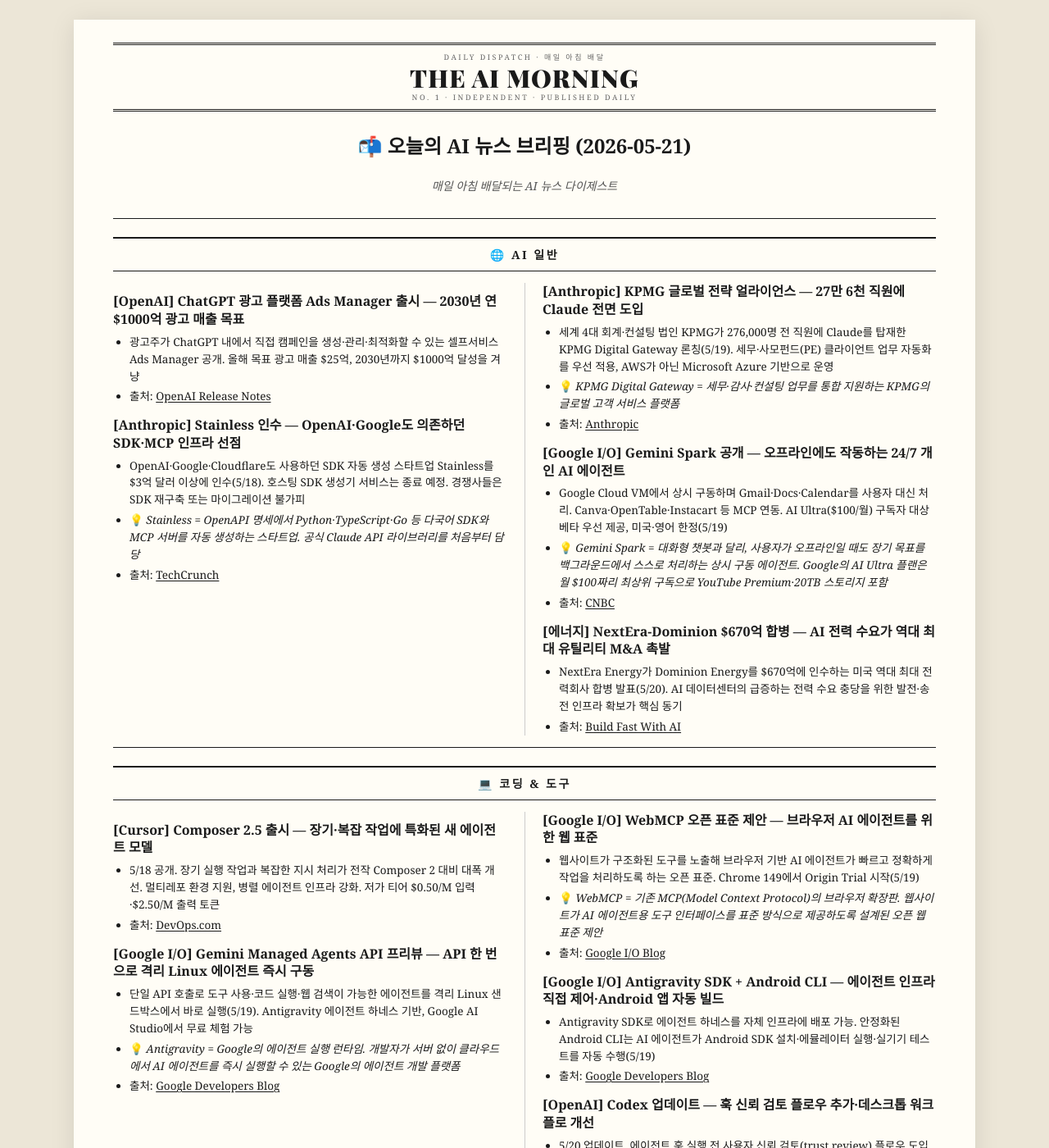
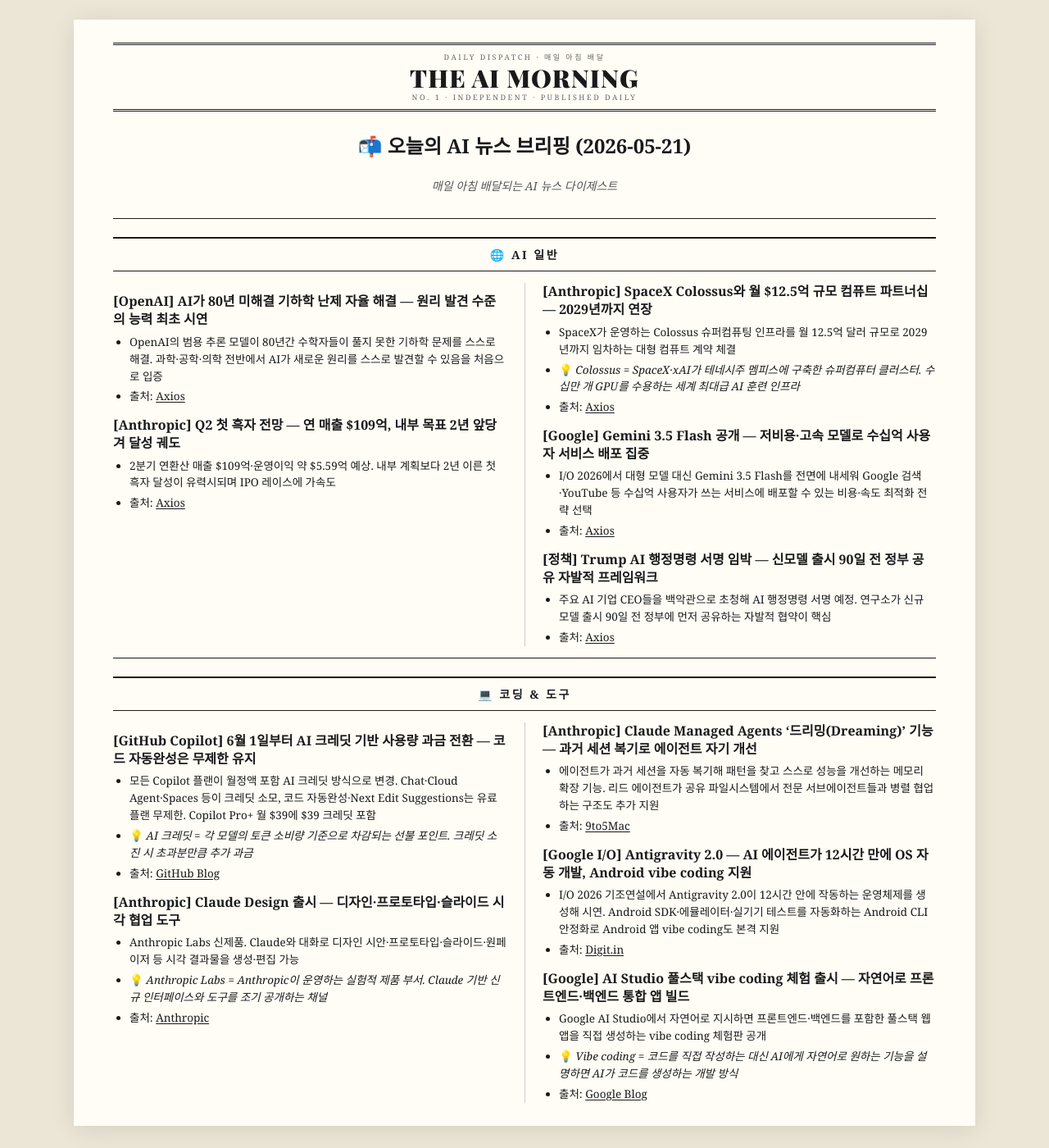
Before and after one commit to kimjans/daily-news, a Jekyll site: the page built from index.md, in a window 1280 px wide and 1400 px high. Shown: the whole window at 82% size. Built offline with Jekyll 4.4.1, drawn with Linux system fonts in a browser that asks for light colours; some of the changed text lies outside the part shown.

Commit message:
daily news: 2026-05-21

```diff
--- a/index.md
+++ b/index.md
@@ -11,52 +11,50 @@ title: The AI Morning
 
 ## 🌐 AI 일반
 
-### **[OpenAI]** ChatGPT 광고 플랫폼 Ads Manager 출시 — 2030년 연 $1000억 광고 매출 목표
-- 광고주가 ChatGPT 내에서 직접 캠페인을 생성·관리·최적화할 수 있는 셀프서비스 Ads Manager 공개. 올해 목표 광고 매출 $25억, 2030년까지 $1000억 달성을 겨냥
-- 출처: [OpenAI Release Notes](https://releasebot.io/updates/openai)
+### **[OpenAI]** AI가 80년 미해결 기하학 난제 자율 해결 — 원리 발견 수준의 능력 최초 시연
+- OpenAI의 범용 추론 모델이 80년간 수학자들이 풀지 못한 기하학 문제를 스스로 해결. 과학·공학·의학 전반에서 AI가 새로운 원리를 스스로 발견할 수 있음을 처음으로 입증
+- 출처: [Axios](https://www.axios.com/2026/05/21/ai-news-cycle-openai-anthropic-spacex)
 
-### **[Anthropic]** Stainless 인수 — OpenAI·Google도 의존하던 SDK·MCP 인프라 선점
-- OpenAI·Google·Cloudflare도 사용하던 SDK 자동 생성 스타트업 Stainless를 $3억 달러 이상에 인수(5/18). 호스팅 SDK 생성기 서비스는 종료 예정. 경쟁사들은 SDK 재구축 또는 마이그레이션 불가피
-- 💡 *Stainless = OpenAPI 명세에서 Python·TypeScript·Go 등 다국어 SDK와 MCP 서버를 자동 생성하는 스타트업. 공식 Claude API 라이브러리를 처음부터 담당*
-- 출처: [TechCrunch](https://techcrunch.com/2026/05/18/anthropic-has-acquired-the-dev-tools-startup-used-by-openai-google-and-cloudflare/)
+### **[Anthropic]** Q2 첫 흑자 전망 — 연 매출 $109억, 내부 목표 2년 앞당겨 달성 궤도
+- 2분기 연환산 매출 $109억·운영이익 약 $5.59억 예상. 내부 계획보다 2년 이른 첫 흑자 달성이 유력시되며 IPO 레이스에 가속도
+- 출처: [Axios](https://www.axios.com/2026/05/21/ai-news-cycle-openai-anthropic-spacex)
 
-### **[Anthropic]** KPMG 글로벌 전략 얼라이언스 — 27만 6천 직원에 Claude 전면 도입
-- 세계 4대 회계·컨설팅 법인 KPMG가 276,000명 전 직원에 Claude를 탑재한 KPMG Digital Gateway 론칭(5/19). 세무·사모펀드(PE) 클라이언트 업무 자동화를 우선 적용, AWS가 아닌 Microsoft Azure 기반으로 운영
-- 💡 *KPMG Digital Gateway = 세무·감사·컨설팅 업무를 통합 지원하는 KPMG의 글로벌 고객 서비스 플랫폼*
-- 출처: [Anthropic](https://www.anthropic.com/news/anthropic-kpmg)
+### **[Anthropic]** SpaceX Colossus와 월 $12.5억 규모 컴퓨트 파트너십 — 2029년까지 연장
+- SpaceX가 운영하는 Colossus 슈퍼컴퓨팅 인프라를 월 12.5억 달러 규모로 2029년까지 임차하는 대형 컴퓨트 계약 체결
+- 💡 *Colossus = SpaceX·xAI가 테네시주 멤피스에 구축한 슈퍼컴퓨터 클러스터. 수십만 개 GPU를 수용하는 세계 최대급 AI 훈련 인프라*
+- 출처: [Axios](https://www.axios.com/2026/05/21/ai-news-cycle-openai-anthropic-spacex)
 
-### **[Google I/O]** Gemini Spark 공개 — 오프라인에도 작동하는 24/7 개인 AI 에이전트
-- Google Cloud VM에서 상시 구동하며 Gmail·Docs·Calendar를 사용자 대신 처리. Canva·OpenTable·Instacart 등 MCP 연동. AI Ultra($100/월) 구독자 대상 베타 우선 제공, 미국·영어 한정(5/19)
-- 💡 *Gemini Spark = 대화형 챗봇과 달리, 사용자가 오프라인일 때도 장기 목표를 백그라운드에서 스스로 처리하는 상시 구동 에이전트. Google의 AI Ultra 플랜은 월 $100짜리 최상위 구독으로 YouTube Premium·20TB 스토리지 포함*
-- 출처: [CNBC](https://www.cnbc.com/2026/05/19/google-ai-ultra-gemini-spark-omni.html)
+### **[Google]** Gemini 3.5 Flash 공개 — 저비용·고속 모델로 수십억 사용자 서비스 배포 집중
+- I/O 2026에서 대형 모델 대신 Gemini 3.5 Flash를 전면에 내세워 Google 검색·YouTube 등 수십억 사용자가 쓰는 서비스에 배포할 수 있는 비용·속도 최적화 전략 선택
+- 출처: [Axios](https://www.axios.com/2026/05/21/google-ai-anthropic-openai-war)
 
-### **[에너지]** NextEra-Dominion $670억 합병 — AI 전력 수요가 역대 최대 유틸리티 M&A 촉발
-- NextEra Energy가 Dominion Energy를 $670억에 인수하는 미국 역대 최대 전력회사 합병 발표(5/20). AI 데이터센터의 급증하는 전력 수요 충당을 위한 발전·송전 인프라 확보가 핵심 동기
-- 출처: [Build Fast With AI](https://www.buildfastwithai.com/blogs/ai-news-today-may-20-2026)
+### **[정책]** Trump AI 행정명령 서명 임박 — 신모델 출시 90일 전 정부 공유 자발적 프레임워크
+- 주요 AI 기업 CEO들을 백악관으로 초청해 AI 행정명령 서명 예정. 연구소가 신규 모델 출시 90일 전 정부에 먼저 공유하는 자발적 협약이 핵심
+- 출처: [Axios](https://www.axios.com/2026/05/21/google-ai-anthropic-openai-war)
 
 ---
 
 ## 💻 코딩 & 도구
 
-### **[Cursor]** Composer 2.5 출시 — 장기·복잡 작업에 특화된 새 에이전트 모델
-- 5/18 공개. 장기 실행 작업과 복잡한 지시 처리가 전작 Composer 2 대비 대폭 개선. 멀티레포 환경 지원, 병렬 에이전트 인프라 강화. 저가 티어 $0.50/M 입력·$2.50/M 출력 토큰
-- 출처: [DevOps.com](https://devops.com/cursors-composer-2-5-brings-smarter-more-reliable-ai-coding-agents/)
+### **[GitHub Copilot]** 6월 1일부터 AI 크레딧 기반 사용량 과금 전환 — 코드 자동완성은 무제한 유지
+- 모든 Copilot 플랜이 월정액 포함 AI 크레딧 방식으로 변경. Chat·Cloud Agent·Spaces 등이 크레딧 소모, 코드 자동완성·Next Edit Suggestions는 유료 플랜 무제한. Copilot Pro+ 월 $39에 $39 크레딧 포함
+- 💡 *AI 크레딧 = 각 모델의 토큰 소비량 기준으로 차감되는 선불 포인트. 크레딧 소진 시 초과분만큼 추가 과금*
+- 출처: [GitHub Blog](https://github.blog/news-insights/company-news/github-copilot-is-moving-to-usage-based-billing/)
 
-### **[Google I/O]** Gemini Managed Agents API 프리뷰 — API 한 번으로 격리 Linux 에이전트 즉시 구동
-- 단일 API 호출로 도구 사용·코드 실행·웹 검색이 가능한 에이전트를 격리 Linux 샌드박스에서 바로 실행(5/19). Antigravity 에이전트 하네스 기반, Google AI Studio에서 무료 체험 가능
-- 💡 *Antigravity = Google의 에이전트 실행 런타임. 개발자가 서버 없이 클라우드에서 AI 에이전트를 즉시 실행할 수 있는 Google의 에이전트 개발 플랫폼*
-- 출처: [Google Developers Blog](https://developers.googleblog.com/all-the-news-from-the-google-io-2026-developer-keynote/)
+### **[Anthropic]** Claude Design 출시 — 디자인·프로토타입·슬라이드 시각 협업 도구
+- Anthropic Labs 신제품. Claude와 대화로 디자인 시안·프로토타입·슬라이드·원페이저 등 시각 결과물을 생성·편집 가능
+- 💡 *Anthropic Labs = Anthropic이 운영하는 실험적 제품 부서. Claude 기반 신규 인터페이스와 도구를 조기 공개하는 채널*
+- 출처: [Anthropic](https://www.anthropic.com/news)
 
-### **[Google I/O]** WebMCP 오픈 표준 제안 — 브라우저 AI 에이전트를 위한 웹 표준
-- 웹사이트가 구조화된 도구를 노출해 브라우저 기반 AI 에이전트가 빠르고 정확하게 작업을 처리하도록 하는 오픈 표준. Chrome 149에서 Origin Trial 시작(5/19)
-- 💡 *WebMCP = 기존 MCP(Model Context Protocol)의 브라우저 확장판. 웹사이트가 AI 에이전트용 도구 인터페이스를 표준 방식으로 제공하도록 설계된 오픈 웹 표준 제안*
-- 출처: [Google I/O Blog](https://blog.google/innovation-and-ai/technology/developers-tools/google-io-2026-developer-highlights/)
+### **[Anthropic]** Claude Managed Agents '드리밍(Dreaming)' 기능 — 과거 세션 복기로 에이전트 자기 개선
+- 에이전트가 과거 세션을 자동 복기해 패턴을 찾고 스스로 성능을 개선하는 메모리 확장 기능. 리드 에이전트가 공유 파일시스템에서 전문 서브에이전트들과 병렬 협업하는 구조도 추가 지원
+- 출처: [9to5Mac](https://9to5mac.com/2026/05/07/anthropic-updates-claude-managed-agents-with-three-new-features/)
 
-### **[Google I/O]** Antigravity SDK + Android CLI — 에이전트 인프라 직접 제어·Android 앱 자동 빌드
-- Antigravity SDK로 에이전트 하네스를 자체 인프라에 배포 가능. 안정화된 Android CLI는 AI 에이전트가 Android SDK 설치·에뮬레이터 실행·실기기 테스트를 자동 수행(5/19)
-- 출처: [Google Developers Blog](https://developers.googleblog.com/all-the-news-from-the-google-io-2026-developer-keynote/)
+### **[Google I/O]** Antigravity 2.0 — AI 에이전트가 12시간 만에 OS 자동 개발, Android vibe coding 지원
+- I/O 2026 기조연설에서 Antigravity 2.0이 12시간 안에 작동하는 운영체제를 생성해 시연. Android SDK·에뮬레이터·실기기 테스트를 자동화하는 Android CLI 안정화로 Android 앱 vibe coding도 본격 지원
+- 출처: [Digit.in](https://www.digit.in/news/general/google-io-2026-google-claims-antigravity-20-created-an-operating-system-in-12-hours-brings-vibe-coding-to-android.html)
 
-### **[OpenAI]** Codex 업데이트 — 훅 신뢰 검토 플로우 추가·데스크톱 워크플로 개선
-- 5/20 업데이트. 에이전트 훅 실행 전 사용자 신뢰 검토(trust review) 플로우 도입. 메시지 편집 유지, 드롭다운 복원, 스레드 재개 안정화 등 데스크톱 UX 개선 다수 포함
-- 💡 *훅(Hook) = 에이전트가 특정 시점에 자동 실행하는 커스텀 스크립트 또는 명령. 파일 저장·커밋·배포 전후에 검증·알림 등을 자동화하는 데 사용*
-- 출처: [OpenAI Release Notes](https://releasebot.io/updates/openai)
+### **[Google]** AI Studio 풀스택 vibe coding 체험 출시 — 자연어로 프론트엔드·백엔드 통합 앱 빌드
+- Google AI Studio에서 자연어로 지시하면 프론트엔드·백엔드를 포함한 풀스택 웹앱을 직접 생성하는 vibe coding 체험판 공개
+- 💡 *Vibe coding = 코드를 직접 작성하는 대신 AI에게 자연어로 원하는 기능을 설명하면 AI가 코드를 생성하는 개발 방식*
+- 출처: [Google Blog](https://blog.google/innovation-and-ai/technology/developers-tools/full-stack-vibe-coding-google-ai-studio/)
```
